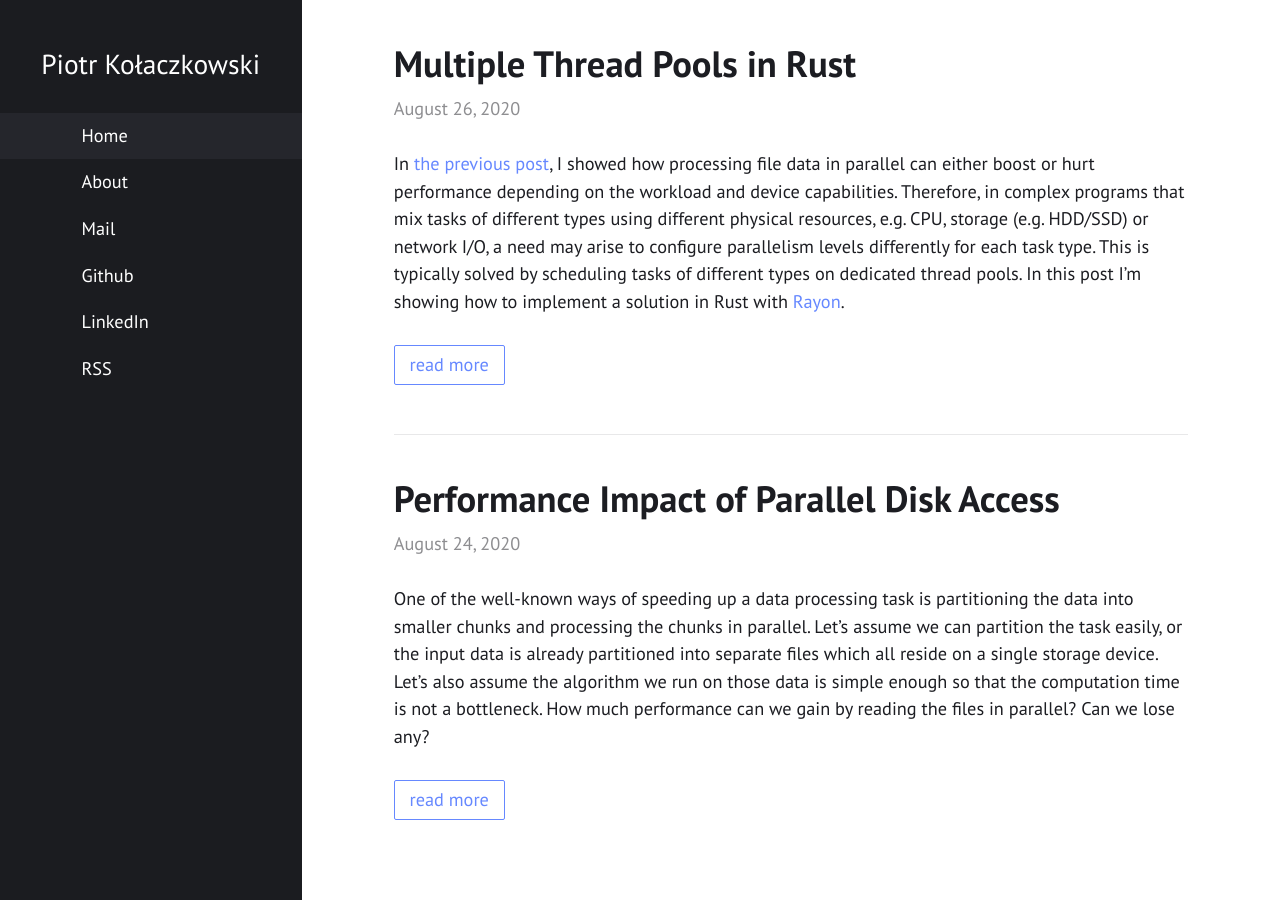
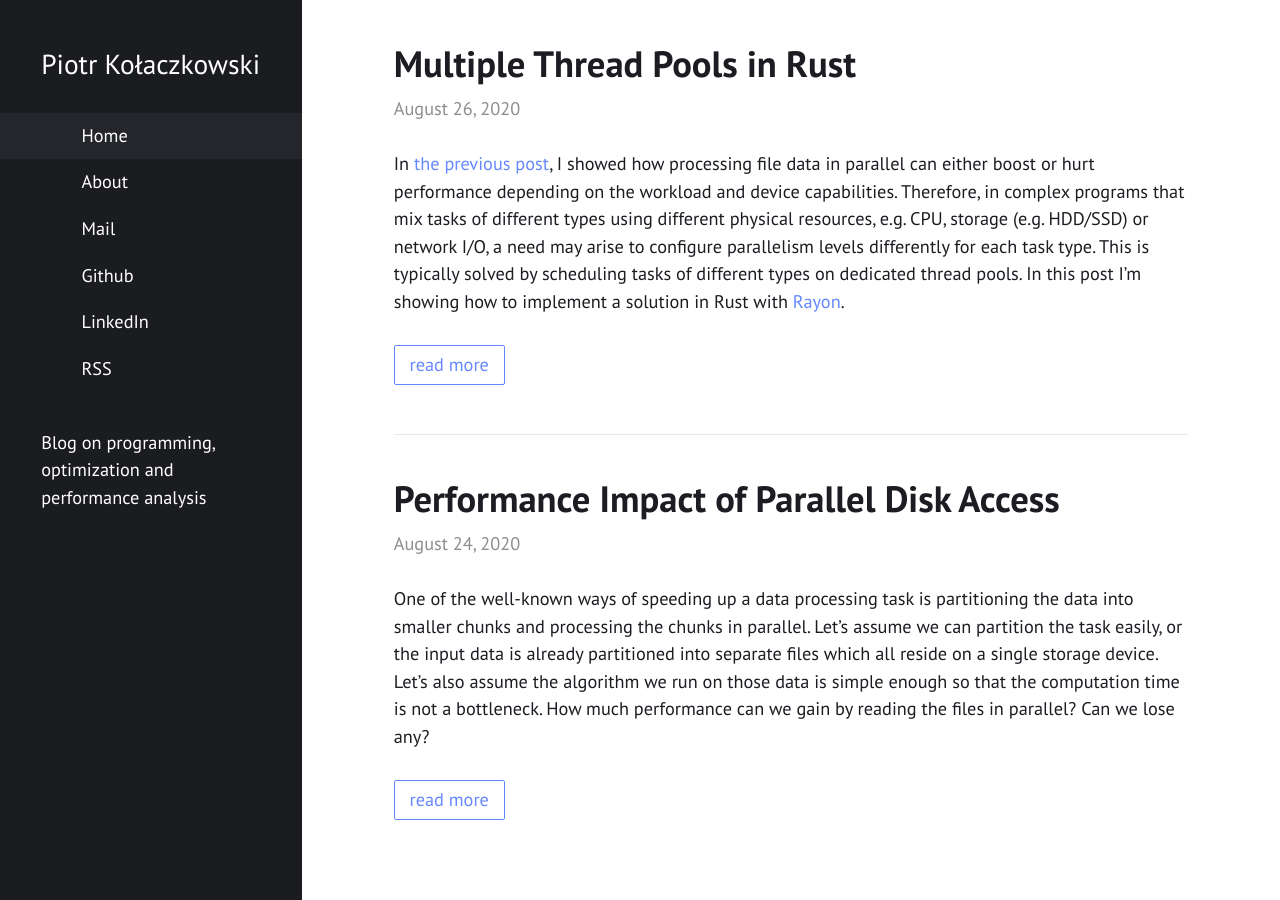
Before and after one commit to pkolaczk/pkolaczk.github.io, a Jekyll site: the page built from index.html, in a window 1280 px wide. Built offline with Jekyll 4.4.1, drawn with Linux system fonts in a browser that asks for light colours; nearby versions of some CDN libraries; library files that are not in the unit come from our copies.

Commit message:
updated blog description

```diff
--- a/_config.yml
+++ b/_config.yml
@@ -1,6 +1,6 @@
 title: "Piotr Kołaczkowski"
 author: "Piotr Kołaczkowski"
-description: "My blog about computer programming"
+description: "Blog on programming, optimization and performance analysis"
 permalink: /:title/
 lang: "en"
 excerpt_separator: "\n\n\n"
@@ -11,7 +11,7 @@ date_format: "%B %d, %Y"
 sidebar: true                # show a sidebar instead of the usual header
 show_excerpts: true          # show article excerpts on the home page
 show_related: true           # show the previous and next links after every post
-show_description: false      # show the site description in the sidebar
+show_description: true       # show the site description in the sidebar
 show_title: true             # always keep the site title visible
 
 # Styling
```
